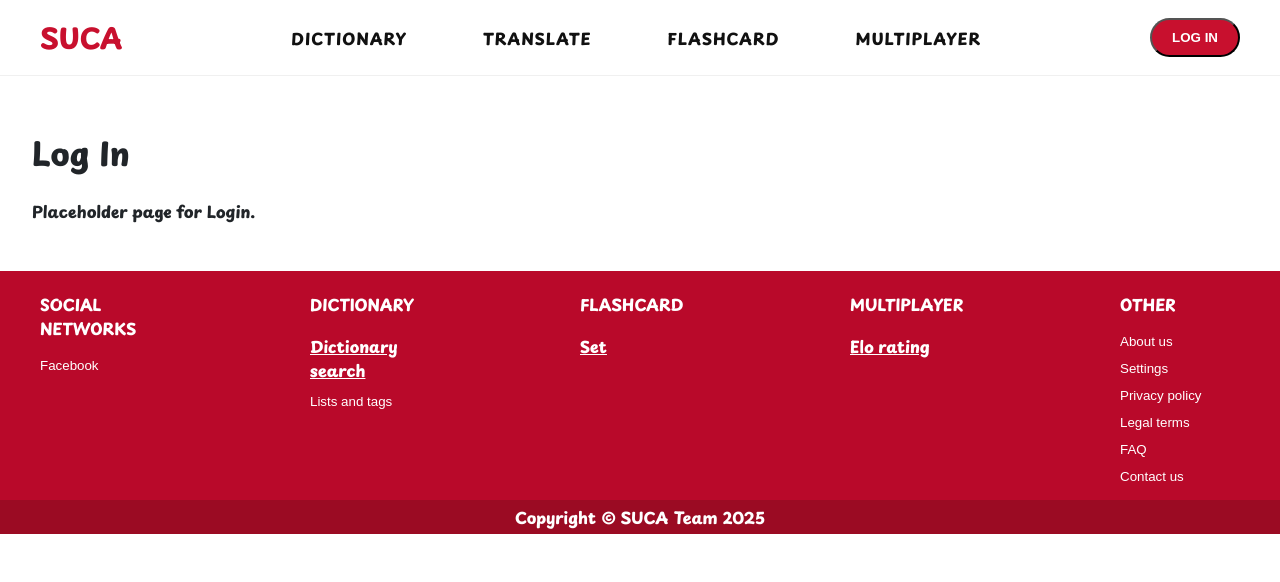
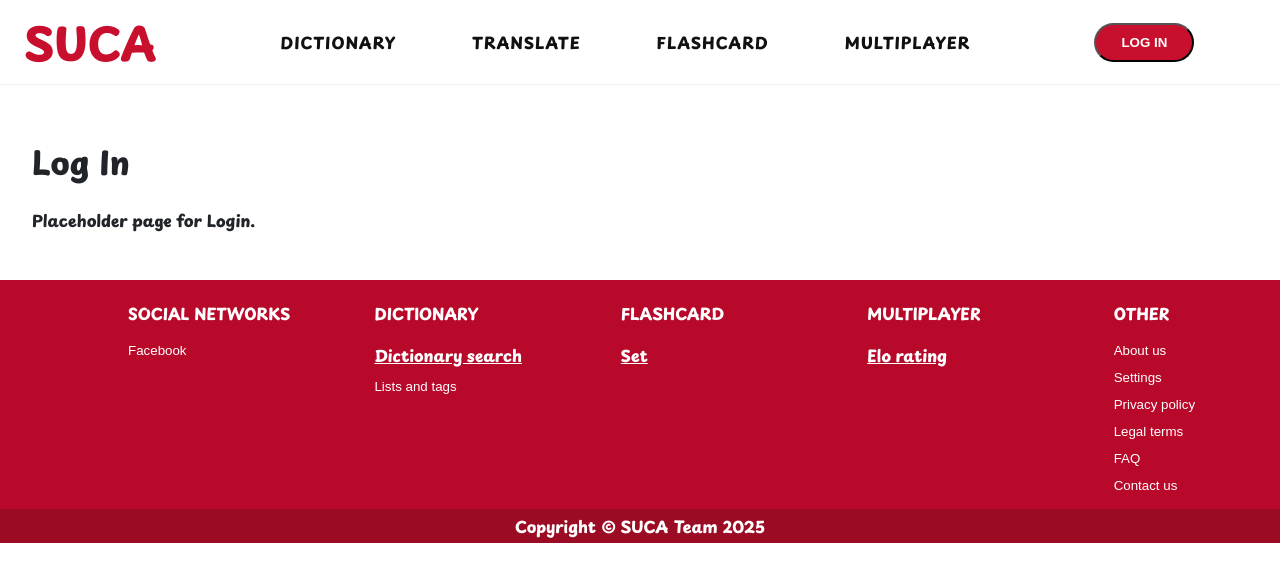
Before and after one commit to SUCA-Team/SUCA-web, a React (Vite) app: page /login in a window 1280 px wide. Shown: the top 582 px of the page. Built offline with nearby package versions, Linux system fonts and the light colour scheme; no server answers.

Commit message:
add longin avatar/name

```diff
--- a/src/App.css
+++ b/src/App.css
@@ -14,7 +14,7 @@
 }
 
 .page-content {
-  max-width: 800px;
+  max-width: 100%;
   margin: 0 auto;
   display: flex;
   flex-direction: column;
--- a/src/App.tsx
+++ b/src/App.tsx
@@ -2,12 +2,15 @@ import { ThemeProvider } from './context/ThemeContext';
 import { AppRouter } from './components/AppRouter';
 import './styles/theme.css';
 import './App.css';
+import { AuthProvider } from './context/AuthContext';
 
 function App() {
   return (
-    <ThemeProvider>
-      <AppRouter />
-    </ThemeProvider>
+    <AuthProvider>
+      <ThemeProvider>
+        <AppRouter />
+      </ThemeProvider>
+    </AuthProvider>
   );
 }
 
--- a/src/components/layout/Footer.css
+++ b/src/components/layout/Footer.css
@@ -2,15 +2,18 @@
   background: #b9092a;
   color: #fff;
   padding-top: 0px;
+  max-width: 100%;
 }
 .footer-top {
   display: flex;
-  gap: 150px;
-  max-width: 1200px;
-  margin: 0 auto;
-  padding: 0 0px 0px;
+  justify-content: space-between;
+  gap: 80px;
+  max-width: 100%;
+  margin-left: 10%;
 }
-.footer-column { flex: 1; }
+.footer-column {
+  flex: 1;
+  min-width: 150px;}
 .footer-column h4 { text-transform: uppercase; margin-bottom: 12px; }
 .footer-link {
   display: block;
--- a/src/components/layout/Header.css
+++ b/src/components/layout/Header.css
@@ -1,19 +1,21 @@
 .header {
   background-color: #ffffff;
   border-bottom: 1px solid #f0f0f0;
-  padding:16px;
+  padding:8px;
   position: sticky;
   top: 0;
   z-index: 1000;
+  max-width: auto;
 }
 .header-inner {
   display: flex;
   align-items: center;
   justify-content: space-between;
-  max-width: 1200px;
-  margin: 0 auto;
+  width: 100%;
   gap: 1rem;
+  padding-left: 5%;
 }
+
 
 .logo {
   text-decoration: none;
@@ -23,7 +25,7 @@
   font-family: 'Playpen Sans';
   src: url('../assets/PlaypenSans-ExtraBold.ttf') format('truetype');
   font-weight: 800;
-  font-size: 28px;
+  font-size: 45px;
   color: #c8102e; /* SUCA red */
 }
 
@@ -33,6 +35,7 @@
   align-items: center;
   justify-content: center;
   flex: 1 1 auto;
+
 }
 
 .center-nav { position: relative; }
@@ -128,6 +131,8 @@
 .right {
   display: flex;
   align-items: center;
+  width: 100px;
+  margin-right: 5%;
 }
 
 .login-btn {
@@ -137,6 +142,48 @@
   border-radius: 20px;
   text-decoration: none;
   font-weight: 700;
+  width: 100%;
+  height: 100%;
+}
+
+.user-chip {
+  display: inline-flex;
+  align-items: center;
+  gap: 8px;
+  background: transparent;
+  border-radius: 20px;
+  padding: 4px 8px;
+}
+.user-chip .avatar {
+  width: 60px;
+  height: 60px;
+  border-radius: 50%;
+  object-fit: cover;
+  border: 2px solid rgba(0,0,0,0.08);
+}
+.user-chip .gname {
+  font-weight: 500;
+  color: #111111;
+  font-size: 30px;
+}
+.user-chip .signout-btn {
+  margin-left: 6px;
+  background: transparent;
+  border: none;
+  color: #666;
+  cursor: pointer;
+  font-size: 14px;
+}
+.user-chip .signout-btn:hover { color: #111; }
+
+/* Logout logo sizing: use a CSS variable so it's easy to tweak. Default to 20px. */
+.user-chip .signout-btn img {
+  margin-top: 17%;
+  --logout-size: 35px;
+  width: var(--logout-size);
+  height: var(--logout-size);
+  display: inline-block;
+  object-fit: contain;
 }
 
 @media (max-width: 900px) {
--- a/src/components/layout/Header.tsx
+++ b/src/components/layout/Header.tsx
@@ -1,7 +1,9 @@
 import React, { useState, useRef, useEffect } from 'react';
-import { NavLink, Link, useLocation } from 'react-router-dom';
+import { NavLink, Link, useLocation, useNavigate } from 'react-router-dom';
 import './Header.css';
 import LoginModal from '../../components/common/LoginModal';
+import useAuth from '../../hooks/useAuth';
+import { signOutUser } from '../../firebase';
 
 export const Header: React.FC = () => {
   const [open, setOpen] = useState(false);
@@ -10,6 +12,9 @@ export const Header: React.FC = () => {
   const location = useLocation();
   const [highlightStyle, setHighlightStyle] = useState({ left: 0, width: 0 });
   const [highlightVisible, setHighlightVisible] = useState(false);
+  const auth = useAuth();
+  const user = auth?.user ?? null;
+  const navigate = useNavigate();
 
   useEffect(() => {
     let hideTimer: number | undefined;
@@ -62,7 +67,7 @@ export const Header: React.FC = () => {
   return (
     <>
       <header className="header">
-        <div className="header-inner">
+        <div className="header-inner container">
           <div className="left">
             <Link to="/" className="logo" onClick={() => {
 
@@ -92,7 +97,35 @@ export const Header: React.FC = () => {
           </nav>
 
           <div className="right">
-            <button className="login-btn" onClick={() => setOpen(true)}>LOG IN</button>
+            {user ? (
+              (() => {
+                const display = user.displayName || user.email || 'User';
+                return (
+                  <div className="user-chip" title={display}>
+                    <img className="avatar" src={user.photoURL ?? undefined} alt={display ?? 'User avatar'} />
+                    <span className="gname">{(display || '').split(' ')[0]}</span>
+                    <button
+                      className="signout-btn"
+                      onClick={async (e) => {
+                        e.stopPropagation();
+                        try {
+                          await signOutUser();
+                          // after signing out, navigate back to homepage
+                          navigate('/');
+                        } catch (err) {
+                          console.error('Sign out failed', err);
+                        }
+                      }}
+                      aria-label="Sign out"
+                    >
+                      <img src="src\\assets\\LogoutLogo.png" alt="logout.png"/>
+                    </button>
+                  </div>
+                );
+              })()
+            ) : (
+              <button className="login-btn" onClick={() => setOpen(true)}>LOG IN</button>
+            )}
           </div>
         </div>
       </header>
--- a/src/context/AuthContext.tsx
+++ b/src/context/AuthContext.tsx
@@ -0,0 +1,36 @@
+import React, { createContext, useEffect, useState } from 'react';
+import { auth } from '../firebase';
+import { onAuthStateChanged } from 'firebase/auth';
+import type { User as FirebaseUser } from 'firebase/auth';
+
+interface AuthContextValue {
+	user: FirebaseUser | null;
+	loading: boolean;
+}
+
+export const AuthContext = createContext<AuthContextValue>({ user: null, loading: true });
+
+export const AuthProvider: React.FC<{ children: React.ReactNode }> = ({ children }) => {
+	const [user, setUser] = useState<FirebaseUser | null>(null);
+	const [loading, setLoading] = useState<boolean>(true);
+
+	useEffect(() => {
+		if (!auth) {
+			setLoading(false);
+			return;
+		}
+		const unsubscribe = onAuthStateChanged(auth, (u) => {
+			setUser(u);
+			setLoading(false);
+		});
+		return () => unsubscribe();
+	}, []);
+
+	return (
+		<AuthContext.Provider value={{ user, loading }}>
+			{children}
+		</AuthContext.Provider>
+	);
+};
+
+export default AuthContext;
--- a/src/firebase.ts
+++ b/src/firebase.ts
@@ -20,7 +20,8 @@ const firebaseConfig = {
 
 // Initialize Firebase
 const app = initializeApp(firebaseConfig);
-const analytics = getAnalytics(app);
+// initialize analytics if available; don't keep an unused binding to avoid build errors
+void getAnalytics(app);
 
 // Validate that required environment variables are present
 const requiredEnvVars = {
@@ -30,8 +31,8 @@ const requiredEnvVars = {
 };
 
 const missingEnvVars = Object.entries(requiredEnvVars)
-  .filter(([_, value]) => !value)
-  .map(([key, _]) => `VITE_FIREBASE_${key.toUpperCase()}`);
+  .filter(([, value]) => !value)
+  .map(([key]) => `VITE_FIREBASE_${key.toUpperCase()}`);
 
 if (missingEnvVars.length > 0) {
   console.error('Missing required Firebase environment variables:', missingEnvVars.join(', '));
--- a/src/hooks/useAuth.ts
+++ b/src/hooks/useAuth.ts
@@ -0,0 +1,6 @@
+import { useContext } from 'react';
+import AuthContext from '../context/AuthContext';
+
+export default function useAuth() {
+	return useContext(AuthContext);
+}
```
Also changed, not shown: src/assets/LogoutLogo.png (added), 1 other file (tests, documents, lock files or other folders).
